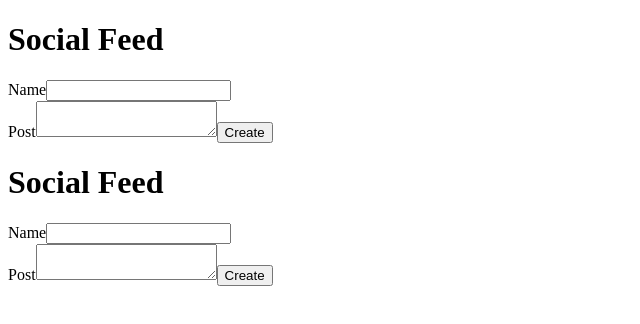
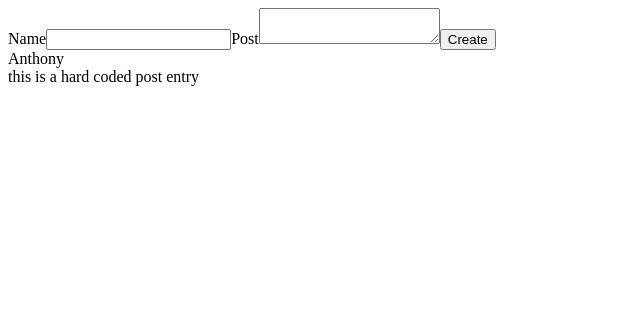
Before and after one commit to anthonynarine/Social-Feed-Project, a React (Create React App) app in the folder socialfeed/: page / in a window 1280 px wide. Shown: the top 324 px of the page, without its empty margins (0-640 px from the left). Built offline with nearby package versions, Linux system fonts and the light colour scheme.

Commit message:
Created Components to Map over Form Elements + Component to display Mapped Elements

```diff
--- a/socialfeed/src/App.js
+++ b/socialfeed/src/App.js
@@ -1,20 +1,20 @@
 import React, { useState } from 'react';
-import CreatePost from './Components/CreatePost/CreatePost';
-import PostList from "./Components/CreatePost/CreatePost"
+import CreatePost from './Components/CreatePost';
+import PostList from "./Components/PostList";
 
 
 function App(){
-    const [posts, setPosts] = useState([]);
+    const [posts, setPosts] = useState([{name:"Anthony", post:"this is a hard coded post entry"}]);
 
-    const handleCreatePost = (name, post) => {
-        const updatedPosts = [...post, {name, post} ];
+    const handleCreatePost = ({name,post}) => {
+        const updatedPosts = [...posts, {name,post} ];
         setPosts(updatedPosts);
     };
 
 
     return <div>
+        <CreatePost onCreate={handleCreatePost}/>
         <PostList posts={posts}/>
-        <CreatePost onCreate={handleCreatePost}/>
     </div>
 }
 
--- /dev/null
+++ b/socialfeed/src/Components/CreatePost.jsx
@@ -0,0 +1,34 @@
+import React, { useState } from "react";
+
+function CreatePost({ onCreate }) {
+  const [name, setName] = useState("");
+  const [post, setPost] = useState("");
+
+  function handleSubmit (event) {
+    event.preventDefault();
+    let newPost = {
+        name: name,
+        post: post
+    };
+    console.log(newPost)
+    onCreate(newPost);
+    setName("");
+    setPost("");
+  };
+
+  return (
+    <div>
+      <form onSubmit={handleSubmit}>
+        <div>
+        </div>
+        <label>Name</label>
+        <input value={name} onChange={(event)=>setName(event.target.value)}/>
+        <label>Post</label>
+        <textarea value={post} onChange={(event)=>setPost(event.target.value)}/>
+        <button type="submit">Create</button>
+      </form>
+    </div>
+  );
+}
+
+export default CreatePost;
--- a/socialfeed/src/Components/CreatePost/CreatePost.jsx
+++ /dev/null
@@ -1,36 +0,0 @@
-import React, { useState } from 'react';
-
-
-function CreatePost({onCreate}){
-
-    const [name, setName] = useState("");
-    const [post, setPost] = useState("");
-
-    const handleNameChange = (event) => {
-        setName(event.target.value);
-    };
-
-    const handleTextChange = (event) => {
-        setPost(event.target.value);
-    };
-
-    const handleSubmit = (event) => {
-        event.preventDefault();
-        onCreate(name, post);
-        setName("");
-        setPost("");
-    };
-
-    return <div>
-    <form onSubmit={handleSubmit}>
-        <div><h1>Social Feed</h1></div>
-        <label>Name</label>
-        <input value={name} onChange={handleNameChange}/><br/>
-        <label>Post</label>
-        <textarea value={post} onChange={handleTextChange}/>
-        <button>Create</button>
-    </form>
-    </div>
-}
-
-export default CreatePost;
--- /dev/null
+++ b/socialfeed/src/Components/PostList.jsx
@@ -0,0 +1,14 @@
+import PostShow from "./PostShow";
+
+function PostList({posts}) {
+
+    const renderPosts = posts.map((post, index) =>{
+        return <PostShow key={index} post={post}/>;
+    })
+
+
+    return <div>{renderPosts}</div>
+
+};
+
+export default PostList;
--- /dev/null
+++ b/socialfeed/src/Components/PostShow.jsx
@@ -0,0 +1,6 @@
+function PostShow ({ post}) {
+
+    return <div>{post.name}<br/>{post.post}</div>
+};
+
+export default PostShow;
--- a/socialfeed/src/Components/PostShow/PostShow.js
+++ /dev/null
@@ -1,6 +0,0 @@
-// function PostShow ({key, post}) {
-
-//     return <div>{post.post}</div>
-// }
-
-// export default PostShow;
```
Also changed, not shown: socialfeed/src/Components/CreatePost/CreatePost.css (deleted), socialfeed/src/Components/PostList/PostList.jsx (deleted).
